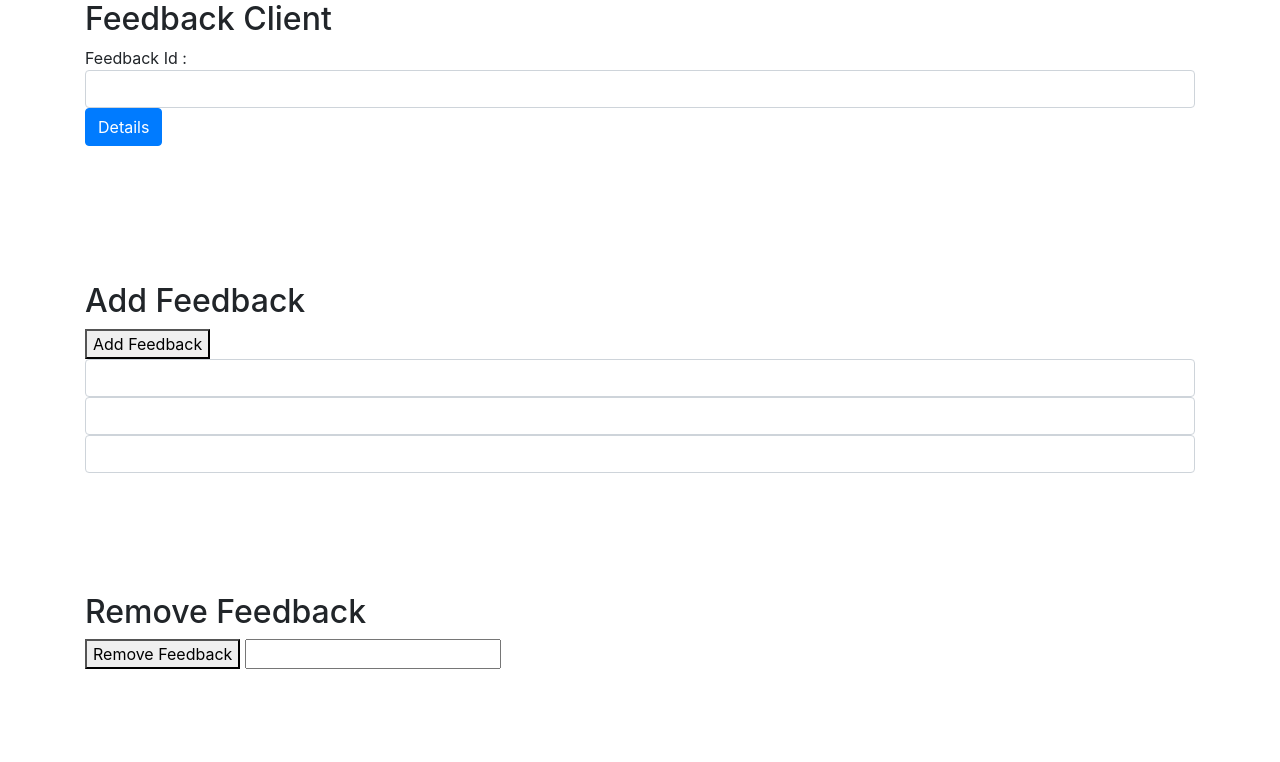
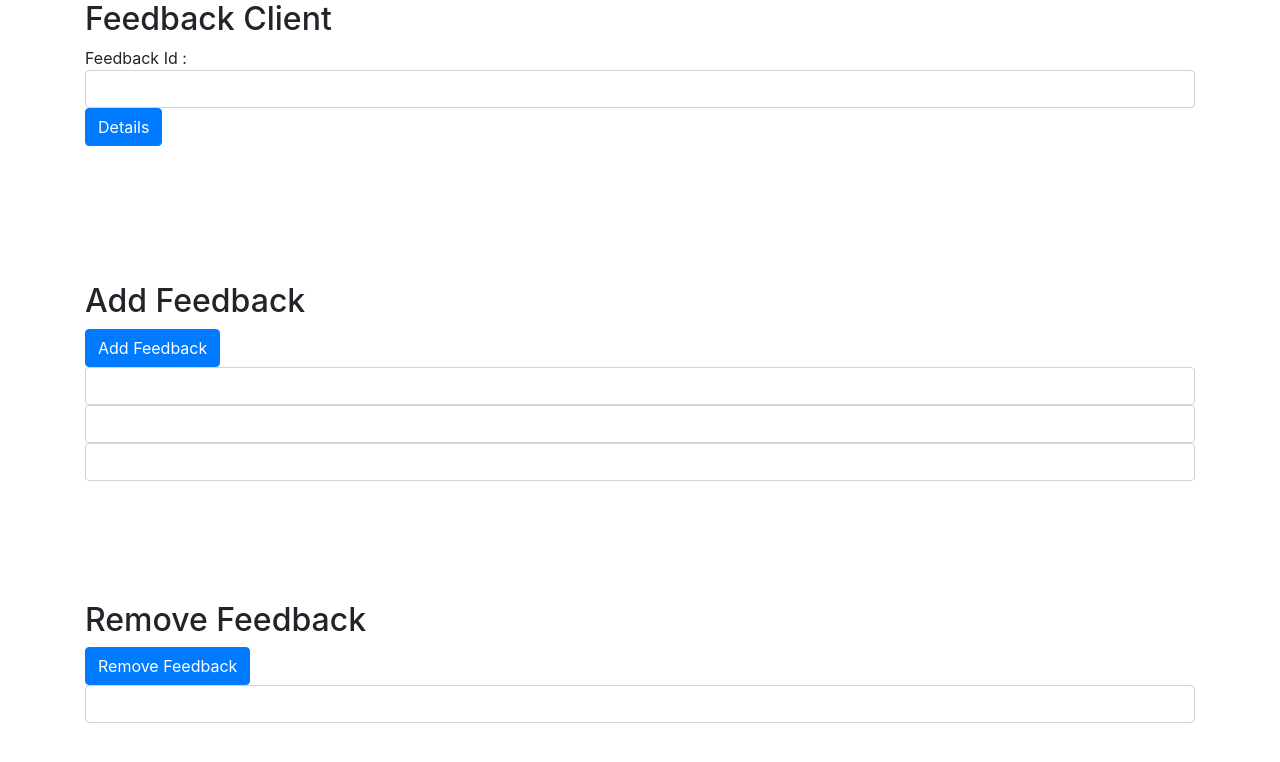
Before and after one commit to AashifAhamed/clientPaf, a plain HTML site: page WebContent/index.html in a window 1280 px wide. Drawn offline with nearby package versions, Linux system fonts and the light colour scheme.

Commit message:
Update index.html

```diff
--- a/WebContent/index.html
+++ b/WebContent/index.html
@@ -4,6 +4,7 @@
 <link href="css/bootstrap.min.css" rel="stylesheet">
  <script src="https://ajax.googleapis.com/ajax/libs/jquery/1.10.2/jquery.min.js"></script>
         <script src="feedback.js"></script>
+          <script src="feedback.js"></script>
 <meta http-equiv="Content-Type" content="text/html; charset=ISO-8859-1">
 <title>Client PAF</title>
 </head>
@@ -26,7 +27,7 @@
     <br/>
     <br/>
     <h2>Add Feedback</h2>
-    <button onclick=" addFeedBack()">Add Feedback </button>
+    <button class="btn btn-primary" onclick=" addFeedBack()">Add Feedback </button>
     <input type="text" class="form-control" id="newId"></input>
     <input type="text" class="form-control" id="newTitle"></input>
     <input type="text" class="form-control" id="newPrice"></input>
@@ -39,8 +40,8 @@
     <br/>
     <br/>
     <h2>Remove Feedback</h2>
-    <button onclick="removeBook()">Remove Feedback </button>
-    <input type="text" id="deleteId"></input>
+    <button class="btn btn-primary" onclick="removefeedback()">Remove Feedback </button>
+    <input class="form-control"  type="text" id="deleteId"></input>
     <div id="deleteResult"></div>
 
 </div>
```
